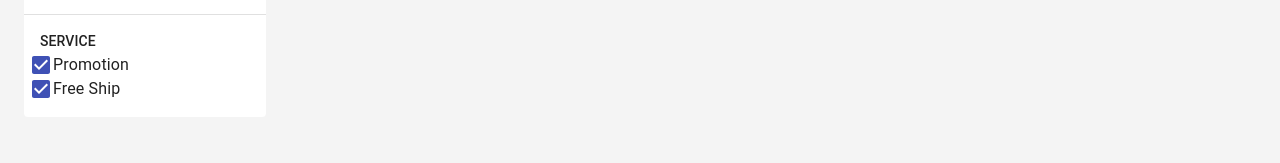
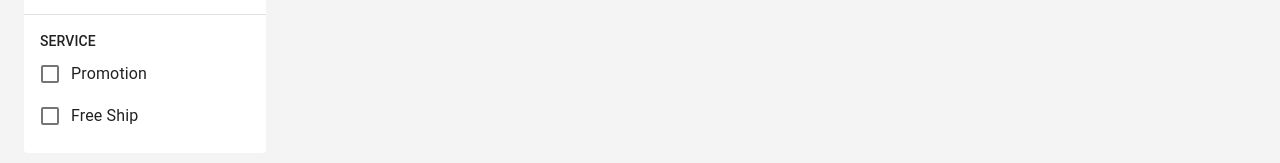
Before and after one commit to ttnguyen115/learn-reactjs, a React (Create React App) app: page /products in a window 1280 px wide. Shown: the part 271-434 px from the top of the page. Built offline with nearby package versions, Linux system fonts and the light colour scheme; no server answers.

Commit message:
Fixed Filters errors, Back browser (queryParams)

```diff
--- a/src/features/Product/components/Filters/FilterByService.jsx
+++ b/src/features/Product/components/Filters/FilterByService.jsx
@@ -1,5 +1,4 @@
-import { Box, FormControlLabel, makeStyles, Typography } from '@material-ui/core';
-import { CheckBox } from '@material-ui/icons';
+import { Box, FormControlLabel, makeStyles, Typography, Checkbox } from '@material-ui/core';
 import PropTypes from 'prop-types';
 import React from 'react';
 
@@ -42,12 +41,12 @@ function FilterByService({filters = {}, onChange}) {
             <ul className={classes.list}>
                 {[
                     {value: 'isPromotion', label: 'Promotion'},
-                    {value: 'isFreeShip', label: 'Free Ship'},
+                    {value: 'isFreeShip', label: 'Free Ship'}
                 ].map((service) => (
                     <li key={service.value}>
                         <FormControlLabel
                             control={
-                                <CheckBox
+                                <Checkbox
                                     checked={Boolean(filters[service.value])}
                                     onChange={handleChange}
                                     name={service.value}
@@ -59,7 +58,6 @@ function FilterByService({filters = {}, onChange}) {
                     </li>
                 ))}
             </ul>
-
         </Box>
     );
 }
--- a/src/features/Product/pages/ListPage.jsx
+++ b/src/features/Product/pages/ListPage.jsx
@@ -1,5 +1,5 @@
 import { Box, Container, Grid, makeStyles, Paper } from '@material-ui/core';
-import React, { useEffect, useState } from 'react';
+import React, { useEffect, useState, useMemo } from 'react';
 import productApi from '../../../api/productApi';
 import ProductList from '../components/ProductList';
 import ProductSkeletonList from '../components/ProductSkeletonList';
@@ -14,9 +14,7 @@ ListPage.propTypes = {};
 
 
 const useStyles = makeStyles(theme => ({
-    root: {
-
-    },
+    root: {},
 
     left: {
         width: '250px',
@@ -39,7 +37,19 @@ function ListPage(props) {
     const classes = useStyles();
     const history = useHistory();
     const location = useLocation();
-    const queryParams = queryString.parse(location.search);
+    const queryParams = useMemo(() => {
+        const params = queryString.parse(location.search);
+
+        return {
+            ...params,
+            _page: Number.parseInt(params._page) || 1,
+            _limit: Number.parseInt(params._limit) || 9,
+            _sort: params._sort || "salePrice:ASC",
+            isPromotion: params.isPromotion === 'true',
+            isFreeShip: params.isFreeShip === 'true',
+        }
+    }, [location.search]);
+
     const [productList, setProductList] = useState([]);
     const [pagination, setPagination] = useState({
         limit: 9,
@@ -47,12 +57,6 @@ function ListPage(props) {
         page: 1,
     });
     const [loading, setLoading] = useState(true);
-    const [filters, setFilters] = useState({
-        _page: 1,
-        _limit: 9,
-        _sort: "salePrice:ASC",
-    });
-
     // const [filters, setFilters] = useState(() => ({
     //     ...queryParams,
     //     _page: Number.parseInt(queryParams._page) || 1,
@@ -60,18 +64,18 @@ function ListPage(props) {
     //     _sort: queryParams._sort || "salePrice:ASC",
     // }));
 
-    useEffect(() => {
-        // TODO: Sync filters to URL
-        history.push({
-            pathname: history.location.pathname,
-            search: queryString.stringify(filters),
-        });
-    }, [history, filters]);
+    // useEffect(() => {
+    //     // TODO: Sync filters to URL
+    //     history.push({
+    //         pathname: history.location.pathname,
+    //         search: queryString.stringify(filters),
+    //     });
+    // }, [history, filters]);
 
     useEffect(() => {
         (async () => {
             try {
-                const {data, pagination} = await productApi.getAll(filters);
+                const {data, pagination} = await productApi.getAll(queryParams);
                 setProductList(data);
                 setPagination(pagination);
                 console.log({data, pagination});
@@ -82,31 +86,65 @@ function ListPage(props) {
             setLoading(false);
 
         })();
-    }, [filters]);
+    }, [queryParams]);
 
     const handlePageChange = (e, page) => {
-        setFilters((prevFilters) => ({
-            ...prevFilters,
+        // setFilters((prevFilters) => ({
+        //     ...prevFilters,
+        //     _page: page,
+        // }))
+
+        const filters = {
+            ...queryParams,
             _page: page,
-        }))
+        }
+
+        history.push({
+            pathname: history.location.pathname,
+            search: queryString.stringify(filters),
+        });
     };
 
     const handleSortChange = (newSortValue) => {
-        setFilters((prevFilters) => ({
-            ...prevFilters,
+        // setFilters((prevFilters) => ({
+        //     ...prevFilters,
+        //     _sort: newSortValue,
+        // }))
+
+        const filters = {
+            ...queryParams,
             _sort: newSortValue,
-        }))
+        }
+
+        history.push({
+            pathname: history.location.pathname,
+            search: queryString.stringify(filters),
+        });
     };
 
     const handleFilterChange = (newFilters) => {
-        setFilters((prevFilters) => ({
-            ...prevFilters,
+        // setFilters((prevFilters) => ({
+        //     ...prevFilters,
+        //     ...newFilters,
+        // }))
+
+        const filters = {
+            ...queryParams,
             ...newFilters,
-        }))
+        }
+
+        history.push({
+            pathname: history.location.pathname,
+            search: queryString.stringify(filters),
+        });
     };
 
     const setNewFilters = (newFilters) => {
-        setFilters(newFilters);
+        // setFilters(newFilters);
+        history.push({
+            pathname: history.location.pathname,
+            search: queryString.stringify(newFilters),
+        });
     };
 
     return (
@@ -115,14 +153,14 @@ function ListPage(props) {
                 <Grid container spacing={1} >
                     <Grid item className={classes.left} >
                         <Paper elevation={0} >
-                            <ProductFilters filters={filters} onChange={handleFilterChange} />
+                            <ProductFilters filters={queryParams} onChange={handleFilterChange} />
                         </Paper>
                     </Grid>
 
                     <Grid item className={classes.right} >
                         <Paper elevation={0} >
-                            <ProductSort currentSort={filters._sort} onChange={handleSortChange} />
-                            <FilterViewer filters={filters} onChange={setNewFilters} />
+                            <ProductSort currentSort={queryParams._sort} onChange={handleSortChange} />
+                            <FilterViewer filters={queryParams} onChange={setNewFilters} />
 
                             {loading ? <ProductSkeletonList /> : <ProductList data={productList} />}
 
```
